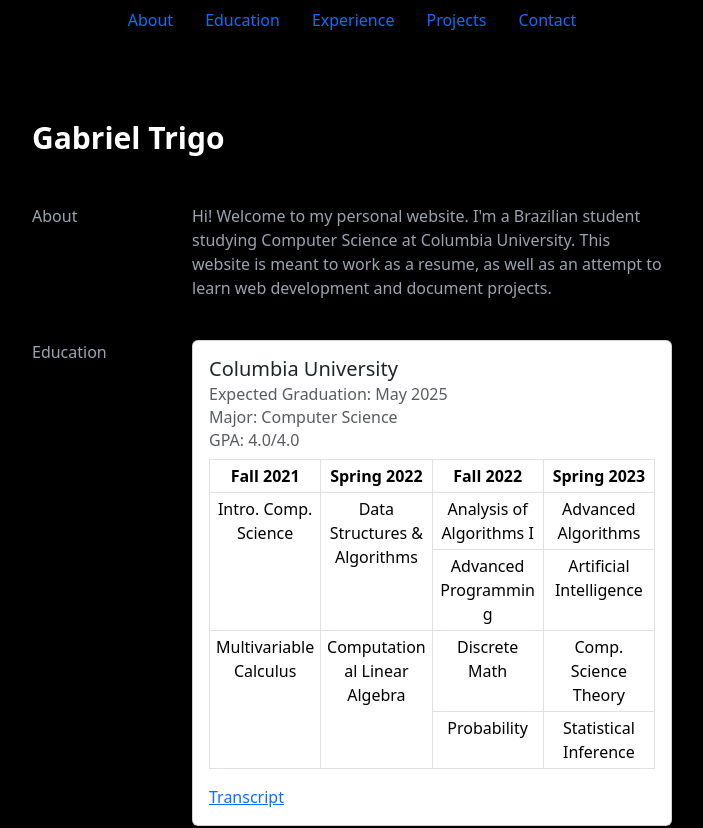
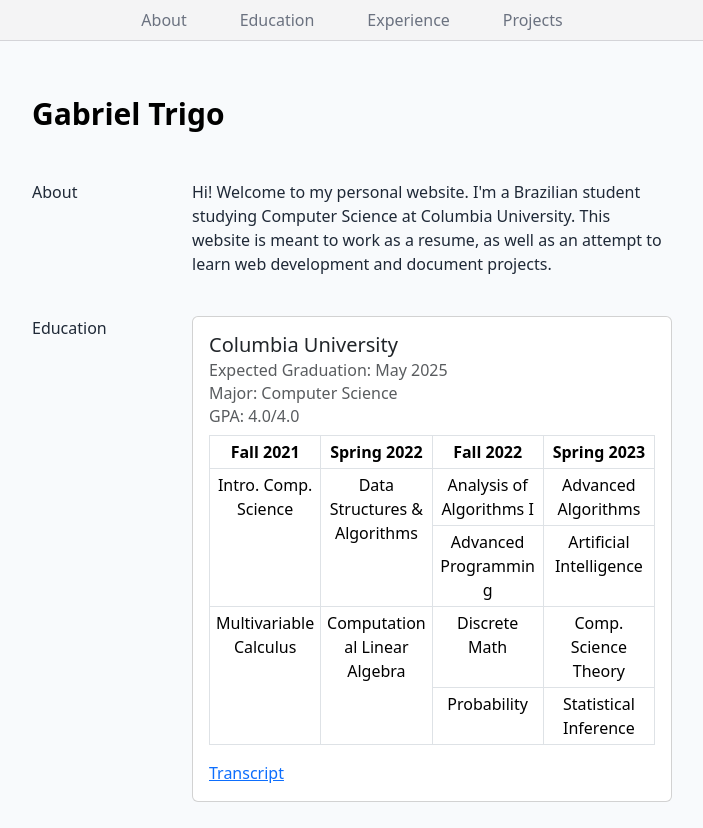
Before and after one commit to gabriel-trigo/gabriel-guerra-trigo, a Next.js app: page / in a window 1280 px wide. Shown: the top 828 px of the page, without its empty margins (288-991 px from the left). Built offline with nearby package versions, Linux system fonts and the light colour scheme.

Commit message:
Fixed navbar, changed to light theme, adding dark theme as option

```diff
--- a/app/Experiences.js
+++ b/app/Experiences.js
@@ -12,7 +12,7 @@
             </div>
             <div className="w-full flex">
                 <div className="basis-1/6 place-items-center p-3 m-auto">
-                    <Image width={100} height={100} src={"https://companieslogo.com/img/orig/BPAC3.SA.D-8fade1f3.png?t=1654511556"} alt="Your SVG" />
+                    <Image width={100} height={100} src={"https://companieslogo.com/img/orig/BPAC3.SA-077c9a44.png?t=1654511556"} alt="Your SVG" />
                 </div>
                 <div className="basis-5/6">
                     <li>
--- /dev/null
+++ b/app/Navbartw.js
@@ -0,0 +1,23 @@
+
+
+function Navbartw() {
+
+  return (
+    <div className="fixed top-0 h-fit inset-x-0
+        bg-zinc-100 border-b border-zinc-300 p-2 z-[10]">
+        <div className="w-1/3 h-full mx-auto items-center
+            justify-between gap-2 flex">
+            <a className="no-underline text-gray-500 hover:text-black"
+                href="#About">About</a>
+            <a className="no-underline text-gray-500 hover:text-black"
+                href="#Education">Education</a>
+            <a className="no-underline text-gray-500 hover:text-black"
+                href="#Experience">Experience</a>
+            <a className="no-underline text-gray-500 hover:text-black"
+                href="#Projects">Projects</a>
+        </div>
+    </div>
+  );
+}
+
+export default Navbartw;
--- a/app/Section.js
+++ b/app/Section.js
@@ -1,7 +1,7 @@
 const Section = (props) => {
     return (
         <>
-            <div className="flex text-gray-400 pb-10">
+            <div className="flex text-gray-800 pb-10">
                 <div id={props.id} className="basis-1/4">
                     {props.title}
                 </div>
--- a/app/Title.js
+++ b/app/Title.js
@@ -1,6 +1,6 @@
 const Title = () => {
     return (
-        <h1 className="text-white font-semibold font-sans text-3xl pb-10">
+        <h1 className="text-black font-semibold font-sans text-3xl pb-10">
             Gabriel Trigo
         </h1>
     );
--- a/app/layout.js
+++ b/app/layout.js
@@ -10,8 +10,8 @@
 
 export default function RootLayout({ children }) {
   return (
-    <html lang="en">
-      <body className="bg-black">{children}</body>
+    <html lang="en" className="bg-zinc-100">
+      <body className="pt-12 bg-slate-50">{children}</body>
     </html>
   )
 }
--- a/app/page.js
+++ b/app/page.js
@@ -8,12 +8,14 @@
 import Navbar from './Navbar'
 import Projects from './Projects'
 import Experiences from './Experiences'
+import Navbartw from './Navbartw'
 
 export default function Home() {
   return (
-    <main className="bg-black grid place-items-center">
-      <Navbar className="w-1/2"/>
-      <div className="w-1/2 text-left relative top-20">
+    <>
+      <Navbartw></Navbartw>
+      <main className="grid place-items-center">
+        <div className="w-1/2 text-left relative top-12">
           <Title ></Title>
           <Section id={"About"} title={about_section.title}
             description={about_section.description}/>
@@ -25,5 +27,6 @@
             description={<Projects></Projects>}></Section>
         </div>
       </main>
+    </>
   )
 }
```
Lines whose indentation alone changed are shown as unchanged.
